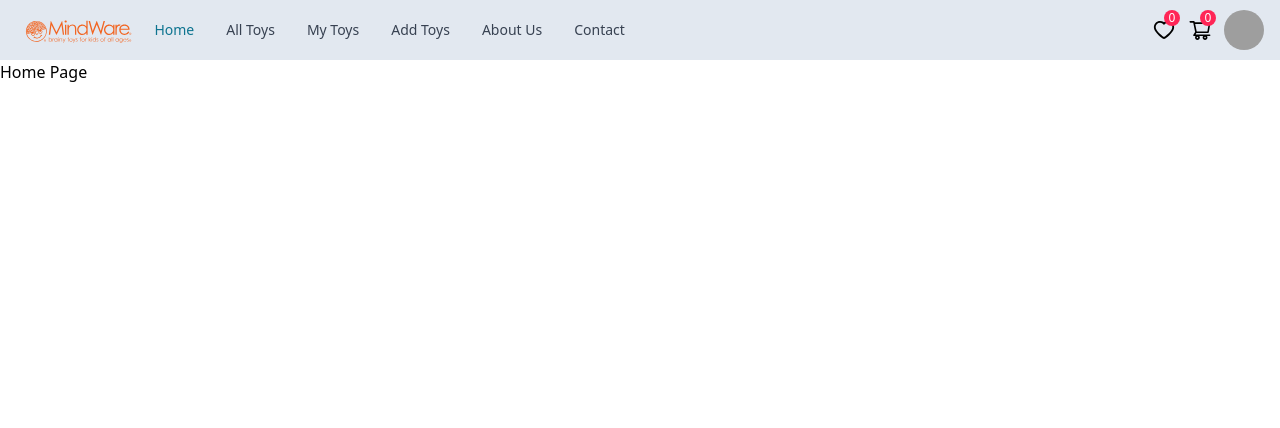
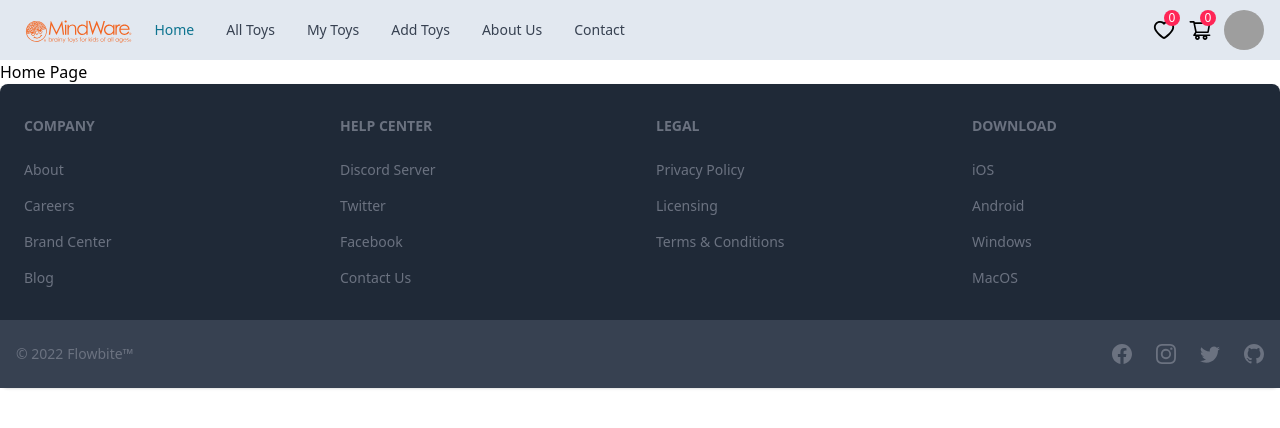
Before and after one commit to mdnumanahmed/mindware-educational-toys-client, a React (Vite) app: page / in a window 1280 px wide. Shown: the top 428 px of the page. Built offline with nearby package versions, Linux system fonts and the light colour scheme; grey boxes are pictures that could not be loaded.

Commit message:
footer added

```diff
--- a/src/layouts/MainLayout.jsx
+++ b/src/layouts/MainLayout.jsx
@@ -1,11 +1,13 @@
 import { Outlet } from "react-router-dom";
 import MindWareNavbar from "../shared/MindWareNavbar";
+import MindWareFooter from "../shared/MindWareFooter";
 
 const MainLayout = () => {
     return (
         <div>
             <MindWareNavbar />
             <Outlet />
+            <MindWareFooter />
         </div>
     );
 };
--- /dev/null
+++ b/src/shared/MindWareFooter.jsx
@@ -0,0 +1,61 @@
+import { Footer } from "flowbite-react";
+import { BsFacebook, BsInstagram, BsTwitter, BsGithub } from "react-icons/bs";
+
+const MindWareFooter = () => {
+  return (
+    <div>
+      <Footer bgDark={true}>
+        <div className="w-full">
+          <div className="grid w-full grid-cols-2 gap-8 py-8 px-6 md:grid-cols-4">
+            <div>
+              <Footer.Title title="Company" />
+              <Footer.LinkGroup col={true}>
+                <Footer.Link href="#">About</Footer.Link>
+                <Footer.Link href="#">Careers</Footer.Link>
+                <Footer.Link href="#">Brand Center</Footer.Link>
+                <Footer.Link href="#">Blog</Footer.Link>
+              </Footer.LinkGroup>
+            </div>
+            <div>
+              <Footer.Title title="help center" />
+              <Footer.LinkGroup col={true}>
+                <Footer.Link href="#">Discord Server</Footer.Link>
+                <Footer.Link href="#">Twitter</Footer.Link>
+                <Footer.Link href="#">Facebook</Footer.Link>
+                <Footer.Link href="#">Contact Us</Footer.Link>
+              </Footer.LinkGroup>
+            </div>
+            <div>
+              <Footer.Title title="legal" />
+              <Footer.LinkGroup col={true}>
+                <Footer.Link href="#">Privacy Policy</Footer.Link>
+                <Footer.Link href="#">Licensing</Footer.Link>
+                <Footer.Link href="#">Terms & Conditions</Footer.Link>
+              </Footer.LinkGroup>
+            </div>
+            <div>
+              <Footer.Title title="download" />
+              <Footer.LinkGroup col={true}>
+                <Footer.Link href="#">iOS</Footer.Link>
+                <Footer.Link href="#">Android</Footer.Link>
+                <Footer.Link href="#">Windows</Footer.Link>
+                <Footer.Link href="#">MacOS</Footer.Link>
+              </Footer.LinkGroup>
+            </div>
+          </div>
+          <div className="w-full bg-gray-700 py-6 px-4 sm:flex sm:items-center sm:justify-between">
+            <Footer.Copyright href="#" by="Flowbite™" year={2022} />
+            <div className="mt-4 flex space-x-6 sm:mt-0 sm:justify-center">
+              <Footer.Icon href="#" icon={BsFacebook} />
+              <Footer.Icon href="#" icon={BsInstagram} />
+              <Footer.Icon href="#" icon={BsTwitter} />
+              <Footer.Icon href="#" icon={BsGithub} />
+            </div>
+          </div>
+        </div>
+      </Footer>
+    </div>
+  );
+};
+
+export default MindWareFooter;
```
